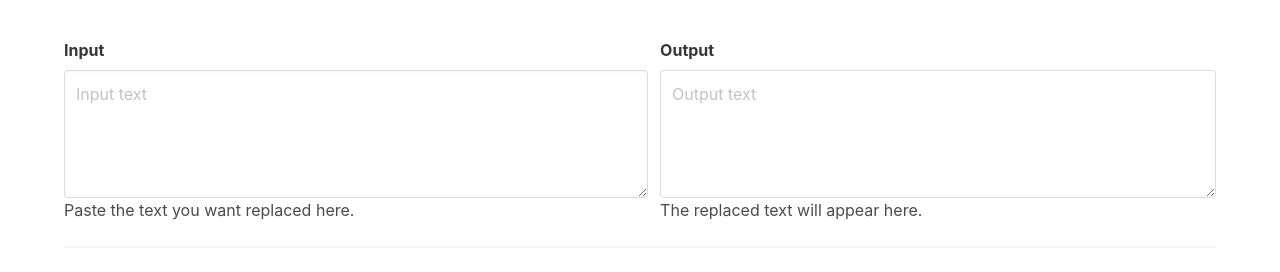
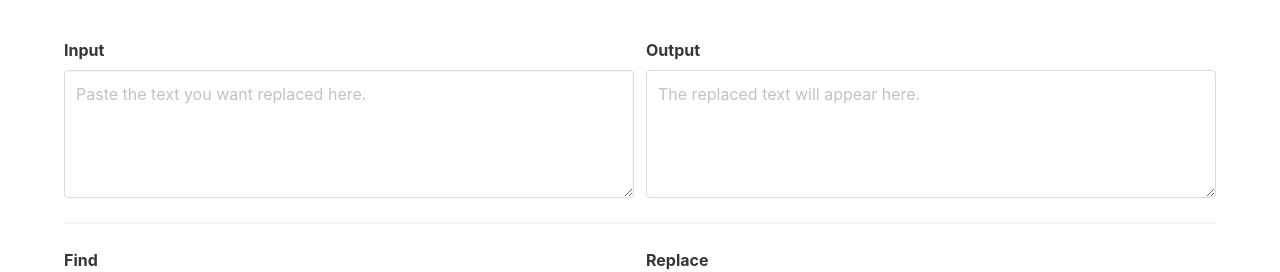
Before and after one commit to rossjrw/series-replace, a Vue app: page / in a window 1280 px wide. Shown: the part 204-476 px from the top of the page. Built offline with nearby package versions, Linux system fonts and the light colour scheme.

Commit message:
Move text to placeholder

```diff
--- a/src/components/IO.vue
+++ b/src/components/IO.vue
@@ -5,18 +5,18 @@
         <label class="label">Input</label>
         <div class="control is-expanded">
           <textarea class="textarea"
-                    placeholder="Input text"></textarea>
+                    placeholder="Paste the text you want replaced here.">
+          </textarea>
         </div>
-        <p>Paste the text you want replaced here.</p>
       </div>
       <div class="field">
         <label class="label">Output</label>
         <div class="control is-expanded">
           <textarea readonly
                     class="textarea"
-                    placeholder="Output text"></textarea>
+                    placeholder="The replaced text will appear here.">
+          </textarea>
         </div>
-        <p>The replaced text will appear here.</p>
       </div>
     </div>
   </div>
```
